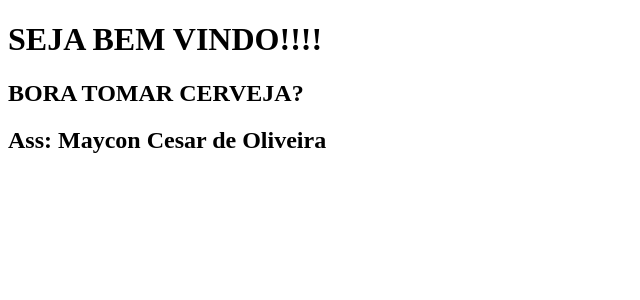
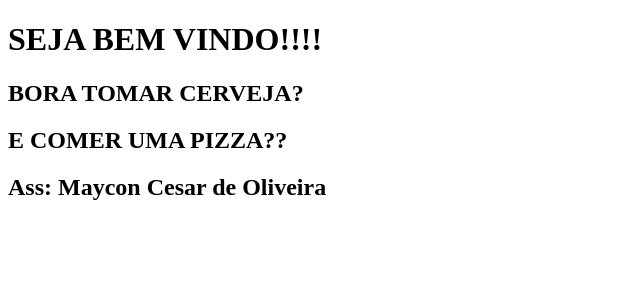
Before and after one commit to mcomaycon/MyCollection, a Next.js app: page / in a window 1280 px wide. Shown: the top 300 px of the page, without its empty margins (0-640 px from the left). Built offline with nearby package versions, Linux system fonts and the light colour scheme.

Commit message:
nova frase

```diff
--- a/pages/index.js
+++ b/pages/index.js
@@ -3,6 +3,7 @@ function Home() {
         <div>
             <h1>SEJA BEM VINDO!!!!</h1>
             <h2>BORA TOMAR CERVEJA?</h2>
+            <h2>E COMER UMA PIZZA??</h2>
             <h2>Ass: Maycon Cesar de Oliveira</h2>
         </div>)
 
```
